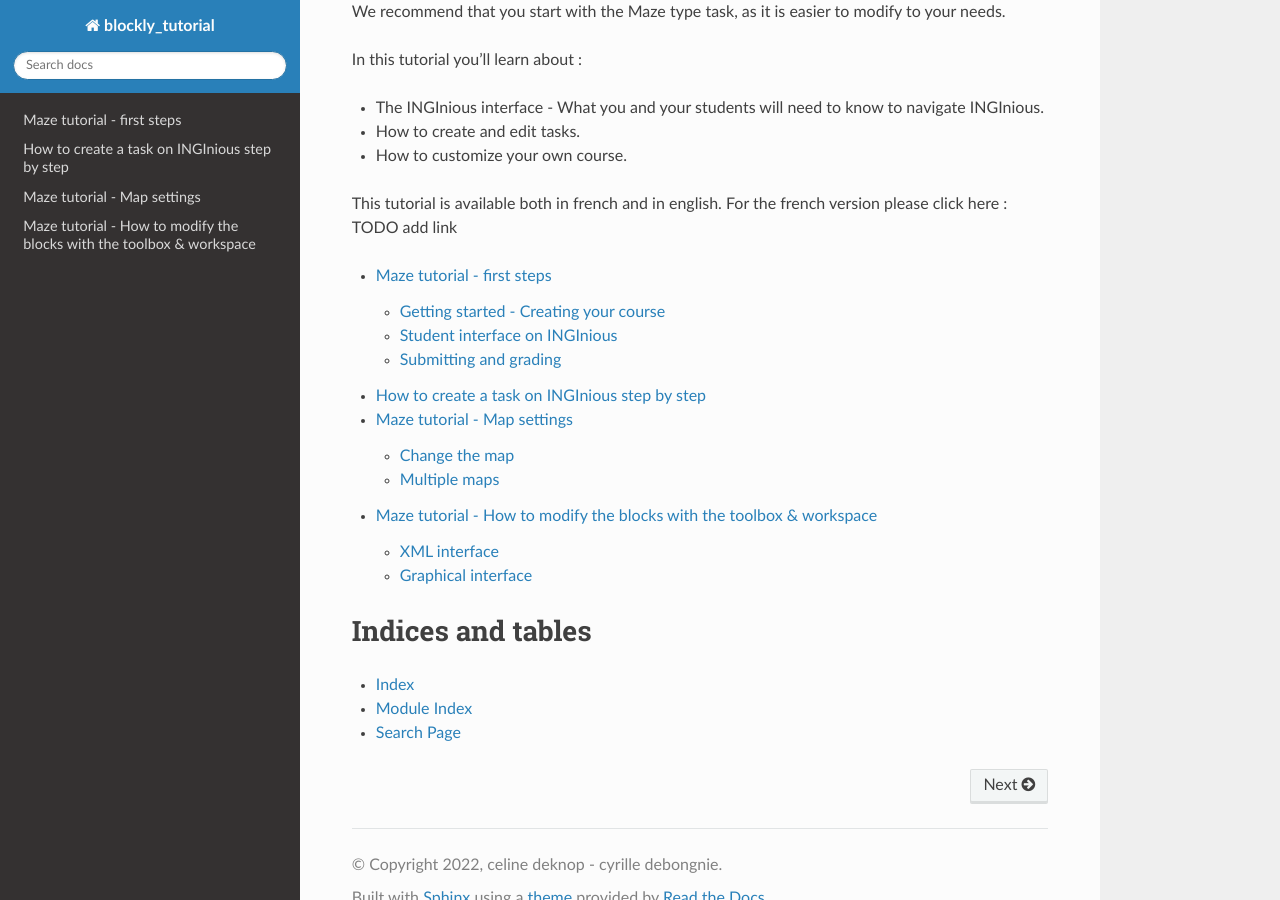
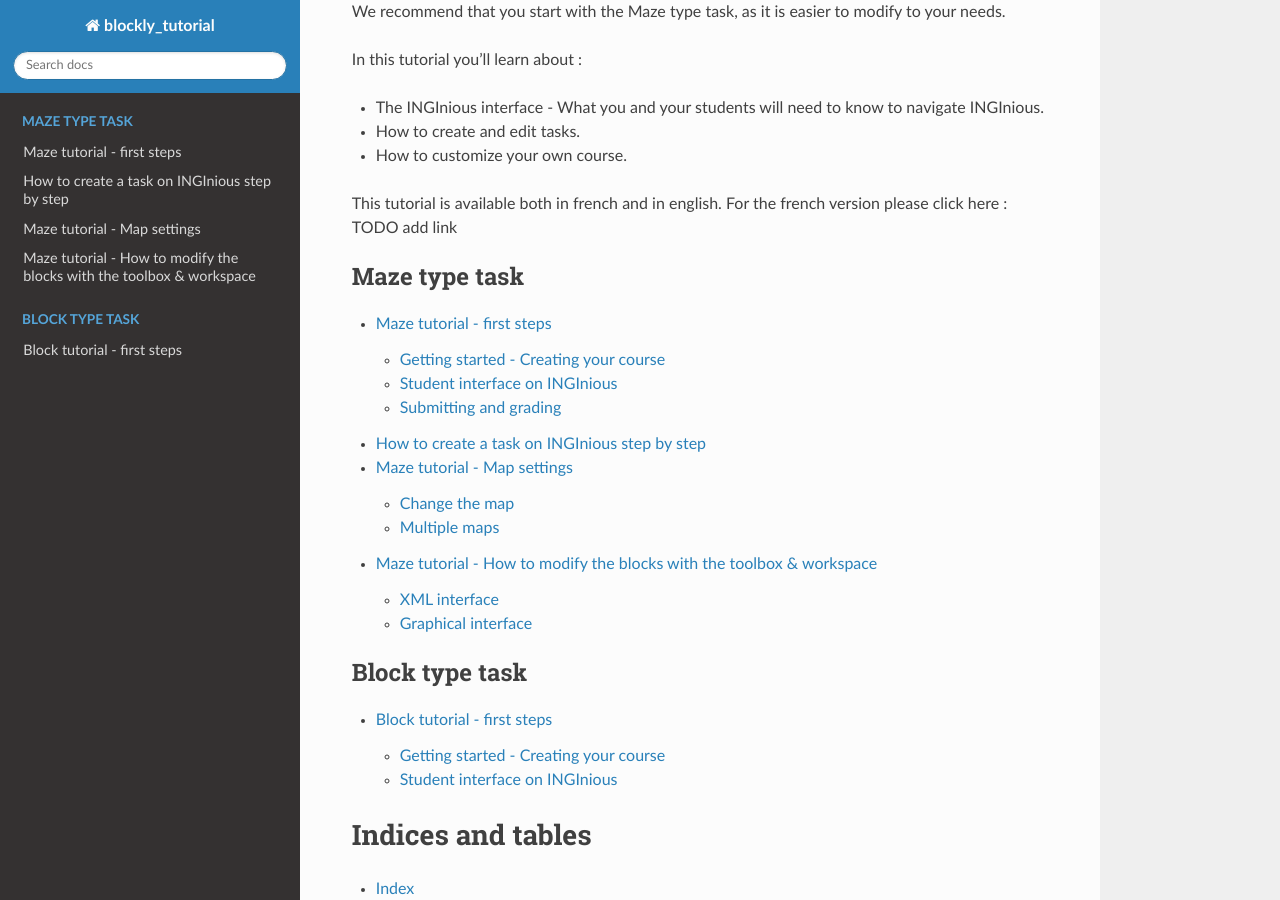
Before and after one commit to cydeb33/blockly_tutorial_doc_fr, a Sphinx documentation site: the page built from docs/source/index.rst, in a window 1280 px wide and 900 px high, scrolled down 304 px. Built offline with Sphinx 7.4.7 and the Read the Docs theme 2.0.0, drawn with Linux system fonts in a browser that asks for light colours; part of the change alters nothing that is shown.

Commit message:
started block tuto

```diff
--- /dev/null
+++ b/docs/source/block_intro.rst
@@ -0,0 +1,42 @@
+Block tutorial - first steps
+============================
+
+
+Getting started - Creating your course
+--------------------------------------
+
+Welcome to this Blockly block tasks tutorial.
+
+This tutorial is intended to help you navigate through the information needed to create blockly block tasks.
+
+To create your own course, please contact: contact@inginious.org
+
+
+Student interface on INGInious
+------------------------------
+
+Let's start this tutorial by explaining what your students will be handling.
+
+All blockly tasks block oriented are defined as in the image below, which represents a basic task.
+
+
+* At the top of the image you can see the title and context of the task.
+* **TOOL BOX**: To complete the task, the student has a set of blocks, present in the **Tool Box**, the student can drag and drop blocks from the **Tool Box** to the **Workspace**. When you set up the task as a teacher, you decide which blocks are available in the **toolbox**.
+* **WORKSPACE**: **Workspace** is where the blocks are placed to solve the task. When setting up the task as a teacher, you decide which blocks are available in the **workspace**.
+* The **"Run Code"** button allows the student to run the blocks in the workspace. To run the code multiple times, the student must press the button again when it says **"Restart "** and then **"Run Code "** again.
+* 2. The three buttons **"Blocks / Split / Text "** allow the student to show/hide an interface, showing the Python code equivalent to the blocks currently in the **workspace**. The **"Split "** button displays the interface on the right. By default it is set to **"Blocks "**, which shows only the blocks. The interface showing the code is not editable.
+* 3. The interface showing the Python code equivalent of the blocks in the workspace.
+* 4. In order to test his solution, the student must press **Submit**. Pressing **"Run Code "** only shows the effect of the blocks. The **Submit** button triggers the evaluation scripts, showing the feedback you decided to set based on the student's response (the evaluation system is discussed in more detail later in this tutorial).
+* 5. The submission history at the bottom left allows the student to find their previous attempts and run them again.
+* 6. This shows some information about the task and the student's progress.
+
+.. container:: text-center
+
+    .. image:: ../images/img_en/block/interface_en.JPG
+
+Le bouton **"Redémarrer "**
+
+
+.. container:: text-center
+
+    .. image:: ../images/img_en/block/restart_en.JPG
--- a/docs/source/index.rst
+++ b/docs/source/index.rst
@@ -24,11 +24,18 @@ For the french version please click here : TODO add link
 
 .. toctree::
    :maxdepth: 2
+   :caption: Maze type task
 
    blockly-maze
    blockly-task-creation
    map-settings
    modify_blocks
+
+.. toctree::
+   :maxdepth: 2
+   :caption: Block type task
+
+   block_intro
 
 Indices and tables
 ==================
```
Also changed, not shown: 13 other files.
